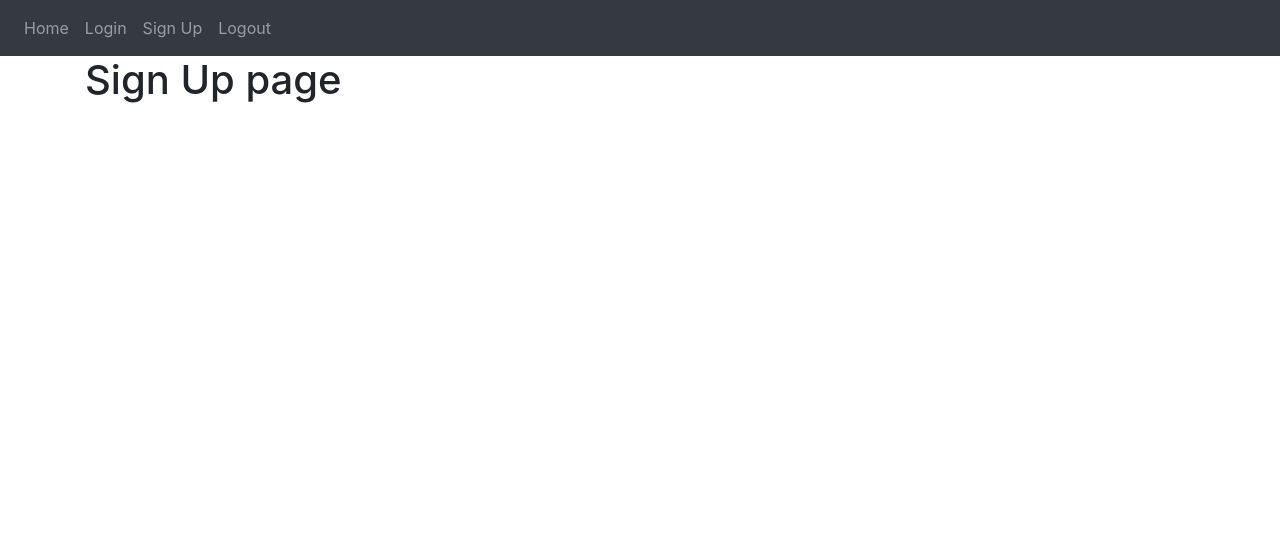
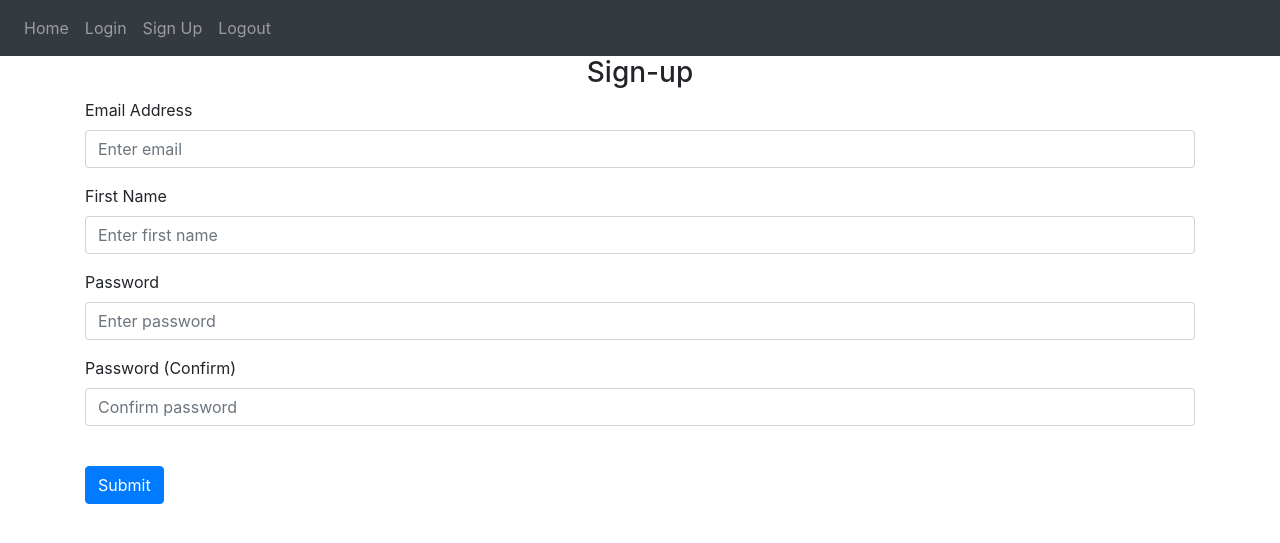
Before and after one commit to LirionikK/Notes_Flask, a Flask app: page /sign-up in a window 1280 px wide. Shown: the top 543 px of the page. Run offline with Flask 3, Linux system fonts and the light colour scheme; some libraries are stand-ins or nearby versions.

Commit message:
Create sign-up and login form

```diff
--- a/website/auth.py
+++ b/website/auth.py
@@ -1,15 +1,36 @@
-from flask import Blueprint, render_template
+from flask import Blueprint, render_template, request, flash
 
 auth = Blueprint('auth', __name__)
 
-@auth.route('/login')
+
+@auth.route('/login', methods=['GET', 'POST'])
 def login():
+    data = request.form
+    print(data)
     return render_template("login.html")
 
 @auth.route('/logout')
 def logout():
     return "<p>Logout</p>"
 
-@auth.route('/sign-up')
+@auth.route('/sign-up', methods=['GET', 'POST'])
 def sign_up():
+    if request.method == 'POST':
+        email = request.form.get('email')
+        firstName = request.form.get('firstName')
+        password1 = request.form.get('password1')
+        password2 = request.form.get('password2')
+
+        if len(email) < 4:
+            flash('Email must be greater than 3 charecters.', catagory='error')
+        elif len(firstName) < 2:
+            flash('First name must be greater than 1 charecters.', catagory='error')
+        elif password1 != password2:
+            flash('Passwords don\'t match', catagory='error')
+        elif len(password1) < 7:
+            flash('Passwords must be at least 7 charecters.', catagory='error')
+        else:
+            # add user to database
+            flash('Account created!', catagory='success')
+
     return render_template("sign_up.html")
--- a/website/templates/sign_up.html
+++ b/website/templates/sign_up.html
@@ -2,5 +2,27 @@
 {% block title %}Sign-up{% endblock %}
 
 {% block content %}
-<h1>Sign Up page</h1>
+
+<form method="POST">
+    <h3 align="center">Sign-up</h3>
+    <div class="form-group">
+        <label for="email">Email Address</label>
+        <input type="email" class="form-control" name="email" id="email" placeholder="Enter email">
+    </div>
+    <div class="form-group">
+        <label for="firstName">First Name</label>
+        <input type="text" class="form-control" name="firstName" id="firstName" placeholder="Enter first name">
+    </div>
+    <div class="form-group">
+        <label for="password1">Password</label>
+        <input type="password" class="form-control" name="password1" id="password1" placeholder="Enter password">
+    </div>
+    <div class="form-group">
+        <label for="password2">Password (Confirm)</label>
+        <input type="password" class="form-control" name="password2" id="password2" placeholder="Confirm password">
+    </div>
+    <br />
+    <button type="submit" class="btn btn-primary">Submit</button>
+</form>
+
 {% endblock %}
```
Also changed, not shown: website/templates/login.html (+15 -1 lines).
